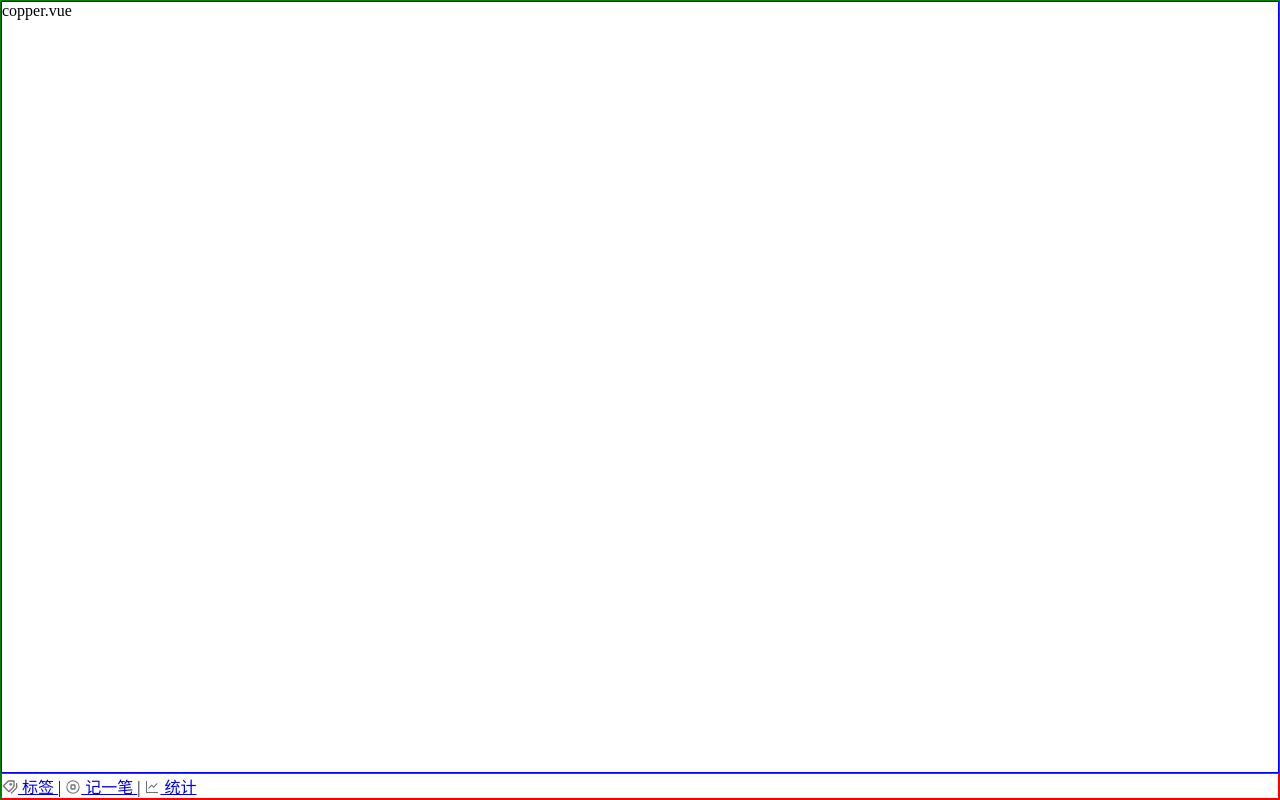
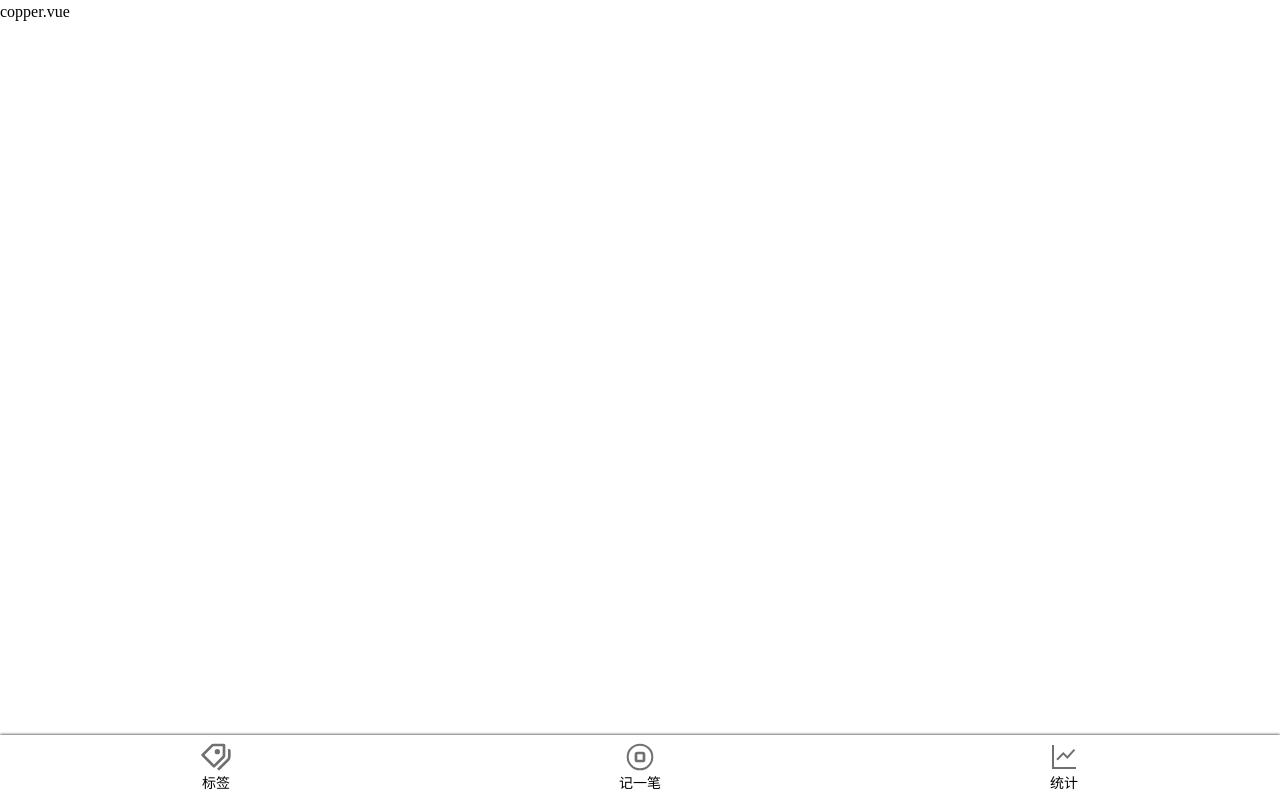
Before and after one commit to KyraZheng/CopperDaily, a Vue app: page /#/copper in a window 1280 px wide. Built offline with nearby package versions, Linux system fonts and the light colour scheme.

Commit message:
添加Nav样式

```diff
--- a/src/App.vue
+++ b/src/App.vue
@@ -8,6 +8,13 @@
 <style lang="scss">
   *{
     margin: 0; padding: 0;box-sizing: border-box;
+  }
+  body{
+    line-height: 1.5 ;
+  }
+  a{
+    text-decoration: none;
+    color:inherit;
   }
 #app {
   font-family: Avenir, Helvetica, Arial, sans-serif;
--- a/src/components/Layout.vue
+++ b/src/components/Layout.vue
@@ -16,13 +16,11 @@
 
 <style scoped lang="scss">
   .nav-wrapper {
-    border:1px solid green;
     display: flex;
     flex-direction: column;
     height:100vh ;
   }
   .content {
-    border: 1px solid blue;
     overflow: auto;
     flex-grow: 1;
   }
--- a/src/components/Nav.vue
+++ b/src/components/Nav.vue
@@ -1,18 +1,18 @@
 <template>
-  <div class="nav">
-  <router-link to="/labels">
+  <nav>
+  <router-link to="/labels" class="item">
     <Icon name="labels"/>
     标签
-  </router-link>|
-  <router-link to="/copper">
+  </router-link>
+  <router-link to="/copper" class="item">
     <Icon name="copper"/>
     记一笔
-  </router-link> |
-  <router-link to="/statistics">
+  </router-link>
+  <router-link to="/statistics" class="item">
     <Icon name="statistics"/>
     统计
   </router-link>
-  </div>
+  </nav>
 </template>
 
 <script lang="ts">
@@ -22,8 +22,25 @@
 </script>
 
 <style scoped lang="scss">
-.nav {
-  border: 1px solid red;
+nav {
+  display: flex;
+  box-shadow: 0 0 3px rgba(0,0,0,1);
+  flex-direction: row;
+  padding: 4px;
+
+> .item {
+  font-size: 14px;
+  padding: 2px 0;
+  width: 33.333333%;
+  display: flex;
+  justify-content: center;
+  align-items: center;
+  flex-direction: column;
+.icon{
+  width: 32px;
+  height: 32px;
+}
+}
 
 }
 </style>
```
